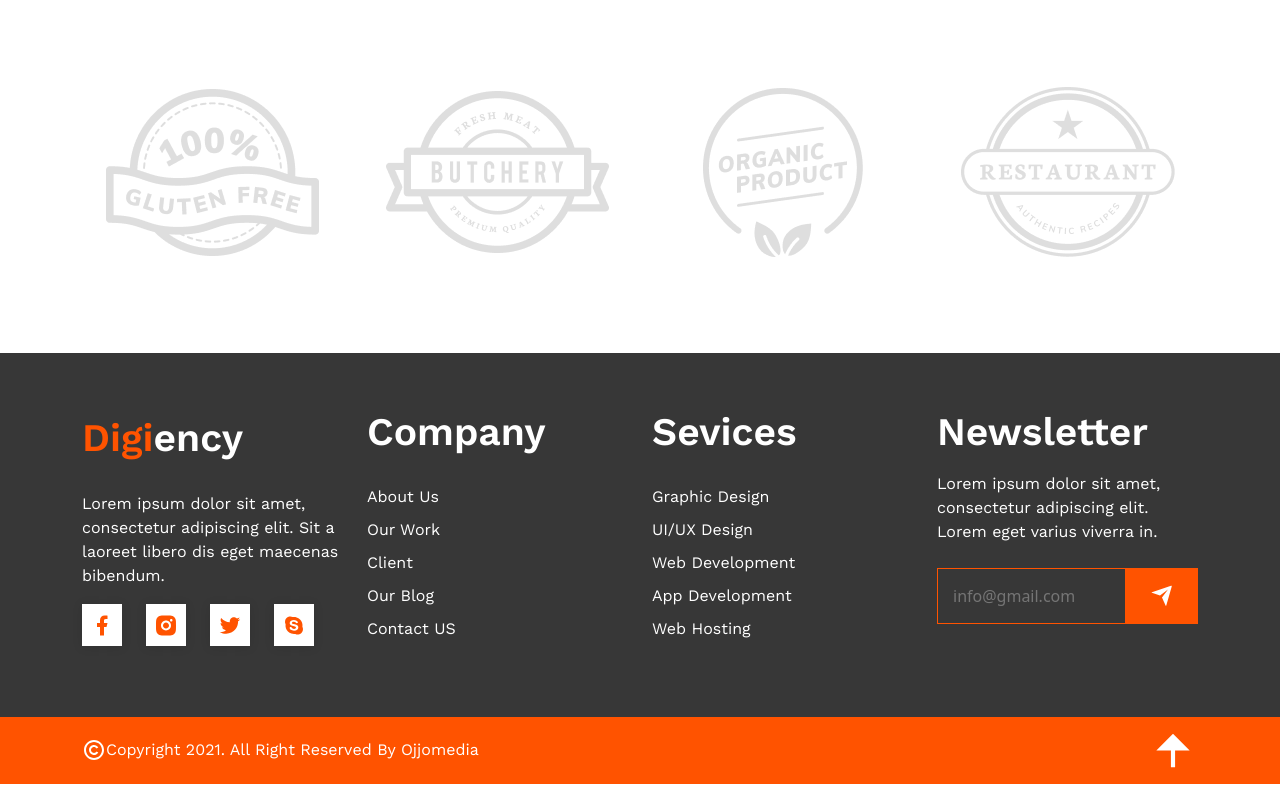
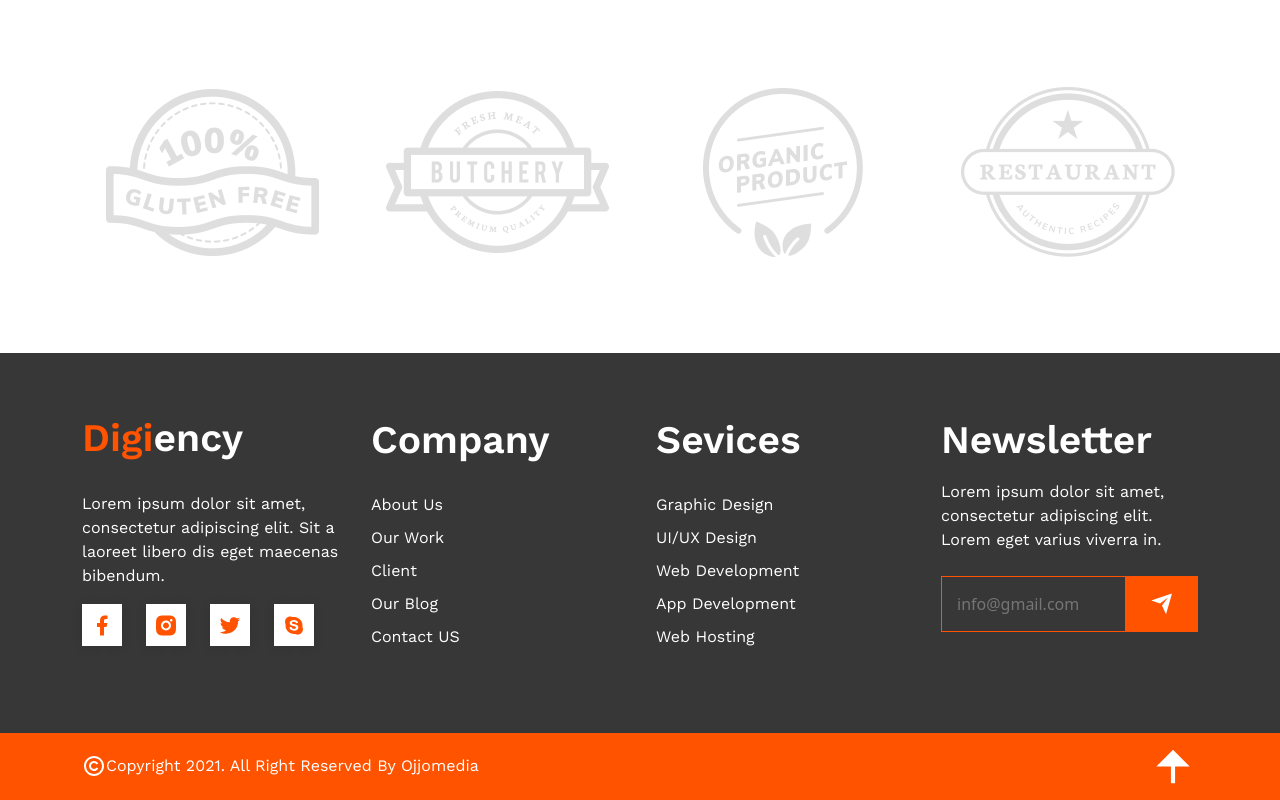
Before and after one commit to Rohitpanchal2/digiency-2, a plain HTML site: page index.html in a window 1280 px wide. Shown: the part 7019-7819 px from the top of the page. Drawn offline with nearby package versions, Linux system fonts and the light colour scheme; files whose address does not match are found by name.

Commit message:
first-commit

```diff
--- a/index.html
+++ b/index.html
@@ -806,7 +806,7 @@
                         </div>
                     </div>
                 </div>
-                <div class="col-12 col-lg-3 col-md-4 col-sm-6">
+                <div class="col-12 col-lg-3 col-md-4 col-sm-6 py-2 ps-3">
                     <h2 class="m-0 fs-39px fw-semibold ff-worksans color_white pb-4">Company</h2>
                     <ul class="p-0">
                         <li class="py-1"><a class="fs-16px fw-normal ff-worksans color_white" href="">About Us</a></li>
@@ -817,7 +817,7 @@
                         </li>
                     </ul>
                 </div>
-                <div class="col-12 col-lg-3 col-md-4 col-sm-6">
+                <div class="col-12 col-lg-3 col-md-4 col-sm-6 py-2 ps-3">
                     <h2 class="m-0 fs-39px fw-semibold ff-worksans color_white pb-4">Sevices</h2>
                     <ul class="p-0">
                         <li class="py-1"><a class="fs-16px fw-normal ff-worksans color_white" href="">Graphic Design</a>
@@ -833,9 +833,10 @@
 
                     </ul>
                 </div>
-                <div class="col-12 col-lg-3 col-md-4 col-sm-6">
+                <div class="col-12 col-lg-3 col-md-4 col-sm-6 py-2 ps-3">
                     <h2 class="m-0 fs-39px fw-semibold ff-worksans color_white pb-3">Newsletter</h2>
-                    <p class="m-0 fs-16px fw-normal ff-worksans color_white pb-4 mw-263px">Lorem ipsum dolor sit amet,
+                    <p class="m-0 fs-16px fw-normal ff-worksans color_white pb-4 mw-263px">Lorem ipsum dolor sit
+                        amet,
                         consectetur adipiscing elit. Lorem eget varius viverra in.</p>
                     <div class="d-flex">
                         <input type="text" placeholder="info@gmail.com" class="footer-input w-100 color_white">
```
